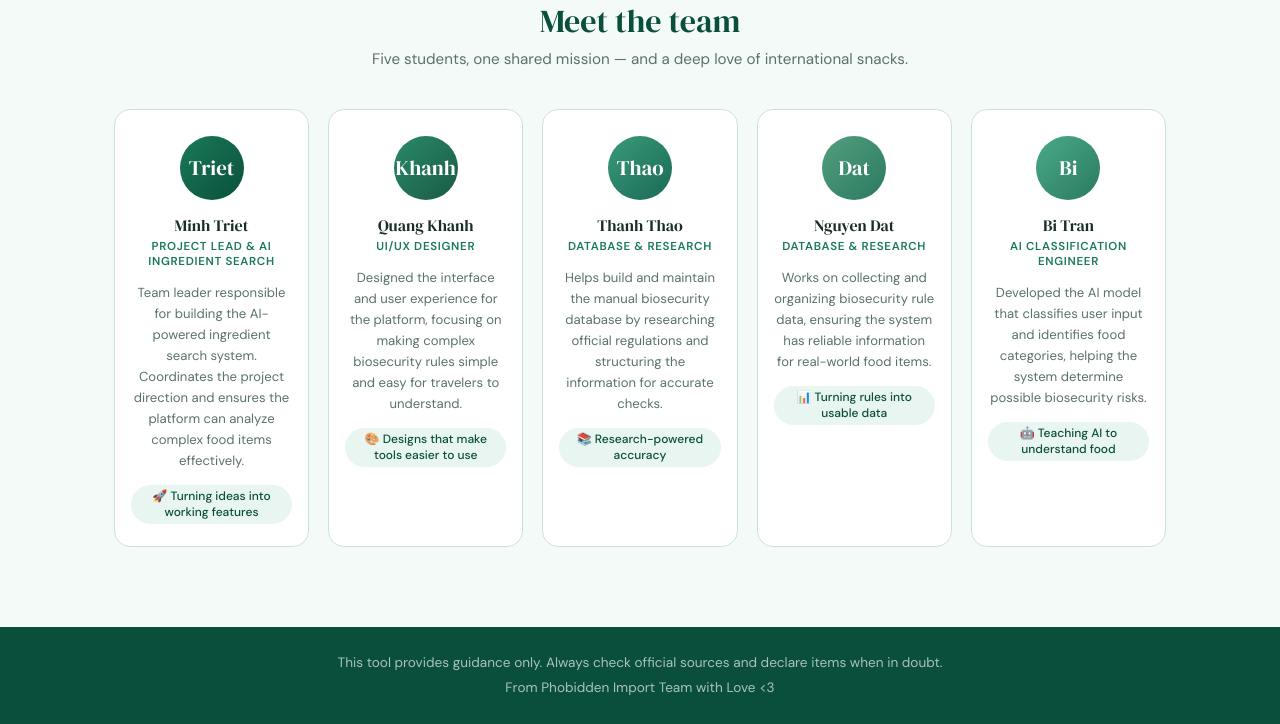
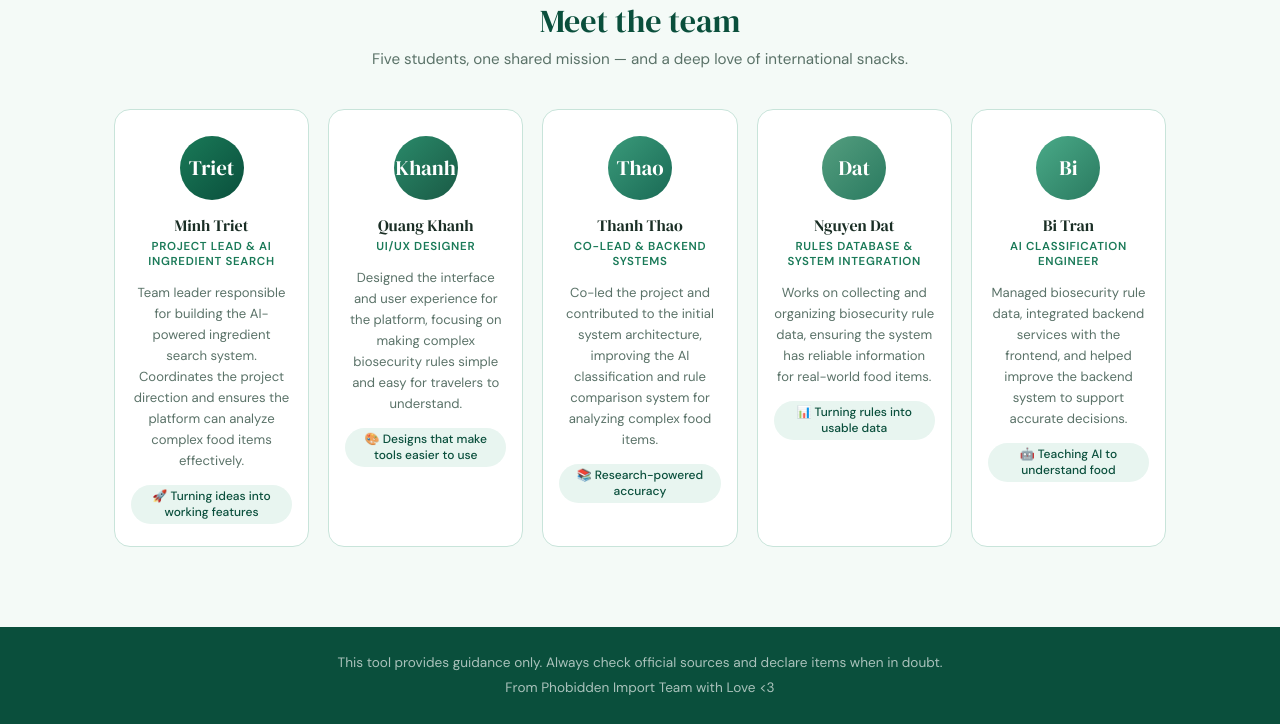
Before and after one commit to Tony-Le081106/Phobidden-Imports, a Flask app: template templates/about-us.html in a window 1280 px wide. Shown: the part 1177-1901 px from the top of the page. Run offline with Flask 3, Linux system fonts and the light colour scheme; the template is opened without the code that fills it, so the values that code supplies are empty.

Commit message:
about us change

```diff
--- a/templates/about-us.html
+++ b/templates/about-us.html
@@ -97,15 +97,15 @@
                 <div class="member-card">
                     <div class="avatar av-3">Thao</div>
                     <p class="member-name">Thanh Thao</p>
-                    <p class="member-role">Database & Research</p>
-                    <p class="member-bio">Helps build and maintain the manual biosecurity database by researching official regulations and structuring the information for accurate checks.</p>
+                    <p class="member-role">Co-Lead & Backend Systems</p>
+                    <p class="member-bio">Co-led the project and contributed to the initial system architecture, improving the AI classification and rule comparison system for analyzing complex food items.</p>
                     <span class="member-fun">📚 Research-powered accuracy</span>
                 </div>
 
                 <div class="member-card">
                     <div class="avatar av-4">Dat</div>
                     <p class="member-name">Nguyen Dat</p>
-                    <p class="member-role">Database & Research</p>
+                    <p class="member-role">Rules Database & System Integration</p>
                     <p class="member-bio">Works on collecting and organizing biosecurity rule data, ensuring the system has reliable information for real-world food items.</p>
                     <span class="member-fun">📊 Turning rules into usable data</span>
                 </div>
@@ -114,7 +114,7 @@
                     <div class="avatar av-5">Bi</div>
                     <p class="member-name">Bi Tran</p>
                     <p class="member-role">AI Classification Engineer</p>
-                    <p class="member-bio">Developed the AI model that classifies user input and identifies food categories, helping the system determine possible biosecurity risks.</p>
+                    <p class="member-bio">Managed biosecurity rule data, integrated backend services with the frontend, and helped improve the backend system to support accurate decisions.</p>
                     <span class="member-fun">🤖 Teaching AI to understand food</span>
                 </div>
 
```
